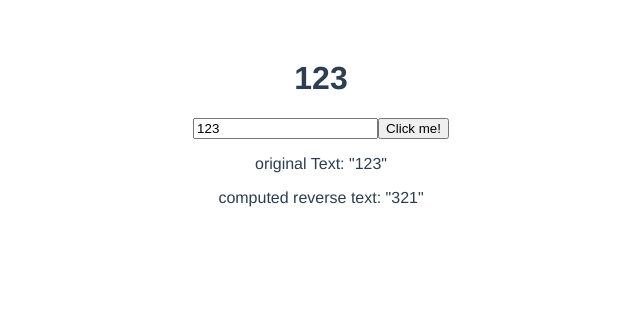
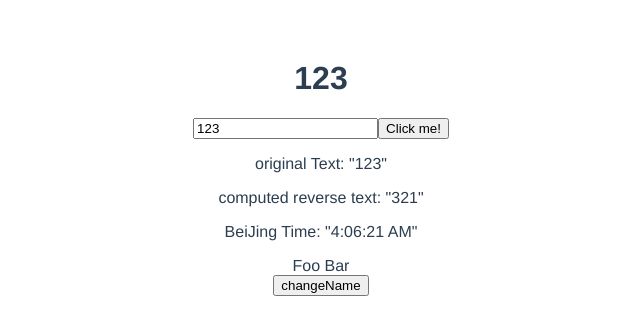
Before and after one commit to TimRChen/Vue-TodoList, a Vue app: page / in a window 1280 px wide. Shown: the top 334 px of the page, without its empty margins (319-959 px from the left). Built offline with nearby package versions, Linux system fonts and the light colour scheme.

Commit message:
update computed attribute

```diff
--- a/src/App.vue
+++ b/src/App.vue
@@ -9,6 +9,11 @@
       <p>original Text: "{{ text }}"</p>
       <p>computed reverse text: "{{ reverseText }}"</p>
     </div>
+    <div id="time">
+      <p>BeiJing Time: "{{ now }}"</p>
+    </div>
+    <div id="name">{{ fullName }}</div>
+    <button @click="changeName">changeName</button>
   </div>
 </template>
 
@@ -17,12 +22,29 @@ export default {
   name: 'app',
   data () {
     return {
-      text: '123'
+      text: '123',
+      firstName: 'Foo',
+      lastName: 'Bar'
     }
   },
   computed: {
+    now: function () {
+      return new Date().toLocaleTimeString()
+    },
     reverseText: function () {
       return this.text.split('').reverse().join('')
+    },
+    fullName: {
+      // getter
+      get: function () {
+        return `${this.firstName}  ${this.lastName}`
+      },
+      // setter
+      set: function (newValue) {
+        let names = newValue.split(' ')
+        this.firstName = names[0]
+        this.lastName = names[names.length - 1]
+      }
     }
   },
   methods: {
@@ -33,6 +55,10 @@ export default {
     onSubmit: function () {
       alert('onSubmit is run')
       console.log(`${this.text} by onSubmit`)
+    },
+    changeName: function () {
+      this.firstName = 'Tim'
+      this.lastName = 'Rchen'
     }
   }
 }
```
Also changed, not shown: 1 other file (tests, documents, lock files or other folders).
